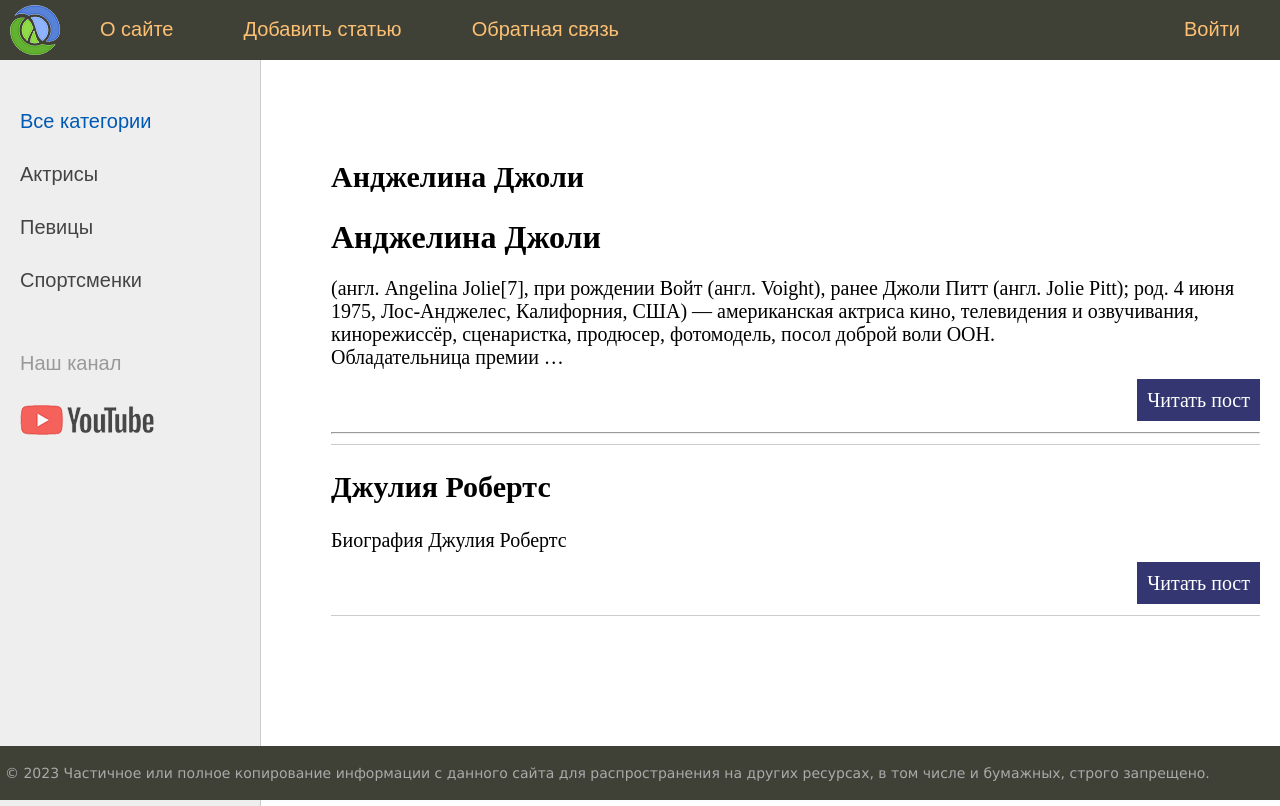
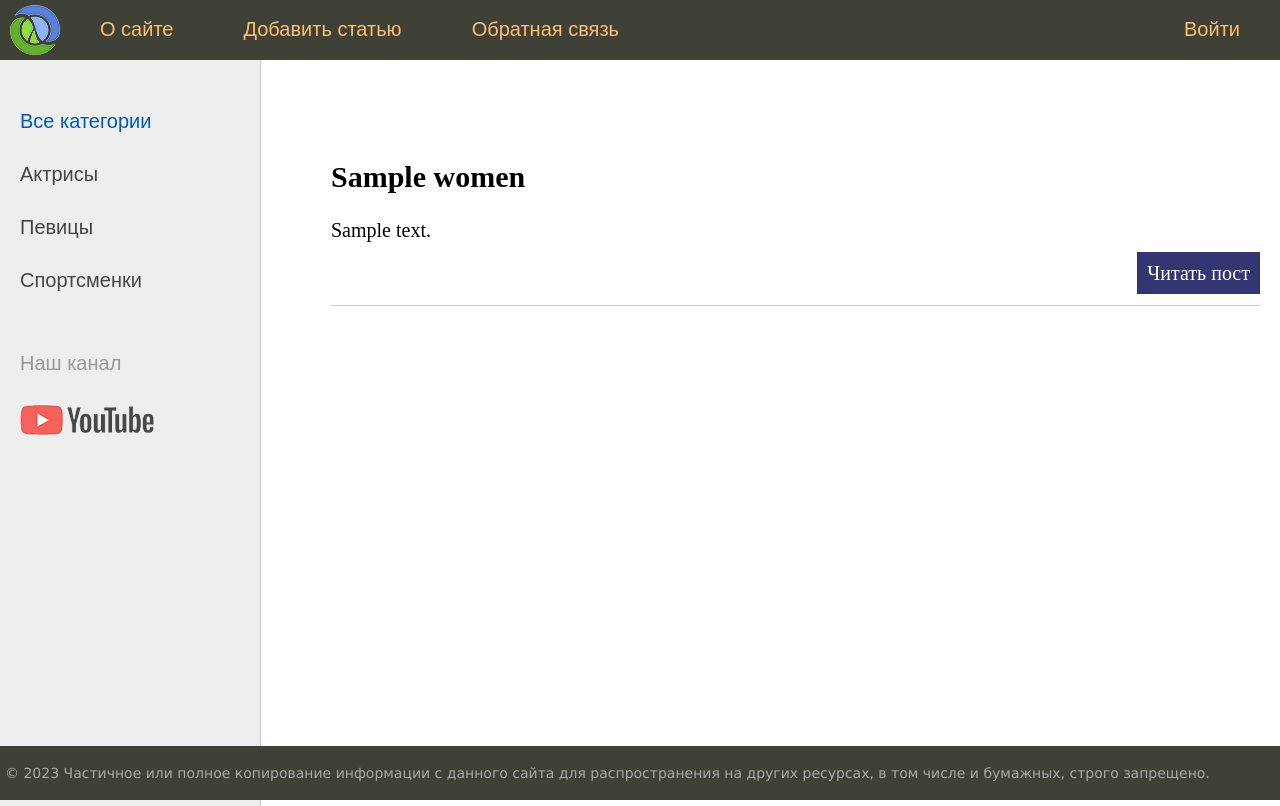
Before and after one commit to BylatZM/site_women, a Django app: page / in a window 1280 px wide. Run offline with Django 4.2, Linux system fonts and the light colour scheme; tables that the repository leaves empty hold one stand-in row (values such as "Sample post").

Commit message:
added two files migrations in women app, created women/templates/women/post.html template for showing post by their slug and their method get_absolute_url, added slug field in women models in women.models, modified post path arg from int converter to slug converter in women.urls, removed data_db, added model get all model instance and changed data_db keys in dict to variable posts that contain model instances, updated show_post view func

```diff
--- a/sitewomen/women/models.py
+++ b/sitewomen/women/models.py
@@ -1,7 +1,9 @@
 from django.db import models
+from django.urls import reverse
 
 class Women(models.Model):
   title = models.CharField(max_length=255)
+  slug = models.SlugField(max_length=255, unique=True, db_index=True)
   content = models.TextField(blank=True)
   time_create = models.DateTimeField(auto_now_add=True)
   time_update = models.DateTimeField(auto_now=True)
@@ -15,6 +17,9 @@ class Women(models.Model):
     indexes = [
       models.Index(fields=['-time_create']) # задает индексирование поля time_create с учетом сортировки (т.к добавили символ "-")
     ]
+
+  def get_absolute_url(self): # специальный метод, который может использовать admin панель для построения ссылок к конкретным записят модели
+    return reverse('post', kwargs={'post_slug': self.slug})
 
 '''
 !По умолчанию все запросы к базе данных являются ленивыми
--- a/sitewomen/women/templates/women/index.html
+++ b/sitewomen/women/templates/women/index.html
@@ -8,7 +8,7 @@
         {{ p.content|linebreaks|truncatewords:40 }}
         {% endautoescape %}
           <div class="clear"></div>
-          <p class="link-read-post"><a href='{% url "post" p.id %}'>Читать пост</a></p>
+          <p class="link-read-post"><a href='{{ p.get_absolute_url }}'>Читать пост</a></p>
         {% if not forloop.last %}
           <hr>
         {% endif %}
--- a/sitewomen/women/urls.py
+++ b/sitewomen/women/urls.py
@@ -9,6 +9,6 @@ urlpatterns = [
   path('addpage/', views.addpage, name="add_page"), # localhost:8000/add_page/
   path('contact/', views.contact, name="contact"), # localhost:8000/contact/
   path('login/', views.login, name='login'), # localhost:8000/login/
-  path('post/<int:post_id>/', views.show_post, name='post'),  # localhost:8000/post/1/
+  path('post/<slug:post_slug>/', views.show_post, name='post'),  # localhost:8000/post/slag-1/
   path('category/<int:cat_id>/', views.show_category, name='category'), # localhost:8000/category/1
 ]
--- a/sitewomen/women/views.py
+++ b/sitewomen/women/views.py
@@ -1,19 +1,12 @@
-from django.shortcuts import render
+from django.shortcuts import render, get_object_or_404
 from django.http import HttpResponseNotFound, HttpResponse
+from women.models import Women
 
 menu = [
   {'title': 'О сайте', 'url_name': 'about'},
   {'title': 'Добавить статью', 'url_name': 'add_page'},
   {'title': 'Обратная связь', 'url_name': 'contact'},
   {'title': 'Войти', 'url_name': 'login'},
-]
-
-data_db = [
-    {'id': 1, 'title': 'Анджелина Джоли', 'content': '''<h1>Анджелина Джоли</h1> (англ. Angelina Jolie[7], при рождении Войт (англ. Voight), ранее Джоли Питт (англ. Jolie Pitt); род. 4 июня 1975, Лос-Анджелес, Калифорния, США) — американская актриса кино, телевидения и озвучивания, кинорежиссёр, сценаристка, продюсер, фотомодель, посол доброй воли ООН.
-    Обладательница премии «Оскар», трёх премий «Золотой глобус» (первая актриса в истории, три года подряд выигравшая премию) и двух «Премий Гильдии киноактёров США».''',
-     'is_published': True},
-    {'id': 2, 'title': 'Марго Робби', 'content': 'Биография Марго Робби', 'is_published': False},
-    {'id': 3, 'title': 'Джулия Робертс', 'content': 'Биография Джулия Робертс', 'is_published': True},
 ]
 
 cats_db = [
@@ -23,10 +16,11 @@ cats_db = [
 ]
 
 def index(request): # request экземпляр класса HttpRequest
+  posts = Women.objects.filter(is_published=1)
   data = {
     'title': 'Главная страница',
     'menu': menu,
-    'posts': data_db,
+    'posts': posts,
     'cat_selected': 0,
   }
   return render(request, "women/index.html", context=data) # функция преобразует html в строку и возвращает результат, как HttpResponse
@@ -34,8 +28,17 @@ def index(request): # request экземпляр класса HttpRequest
 def about(request):
   return render(request, "women/about.html", {'title': 'О сайте', 'menu': menu})
 
-def show_post(request, post_id):
-  return HttpResponse(f"Отображение статьи с id = {post_id}")
+def show_post(request, post_slug):
+  post = get_object_or_404(Women, slug=post_slug) # либо возвращает 1 элемент из базы данных либо генерирует страницу с исключением 404
+
+  data = {
+    'title': post.title,
+    'menu': menu,
+    'post': post,
+    'cat_selected': 1,
+  }
+
+  return render(request, "women/post.html", context=data)
 
 def addpage(request):
   return HttpResponse("Добавление статьи")
@@ -50,10 +53,11 @@ def page_not_found(request, exception):
   return HttpResponseNotFound("<h1>Страница не найдена</h1>")
 
 def show_category(request, cat_id):
+  posts = Women.objects.filter(is_published=1)
   data = {
     'title': 'Отображение по рубрикам',
     'menu': menu,
-    'posts': data_db,
+    'posts': posts,
     'cat_selected': cat_id,
   }
   return render(request, "women/index.html", context=data)
```
Also changed, not shown: sitewomen/women/templates/women/post.html (added, +11 -0 lines), sitewomen/women/migrations/0002_alter_women_options_women_slug_and_more.py (added), sitewomen/women/migrations/0003_alter_women_slug.py (added).
